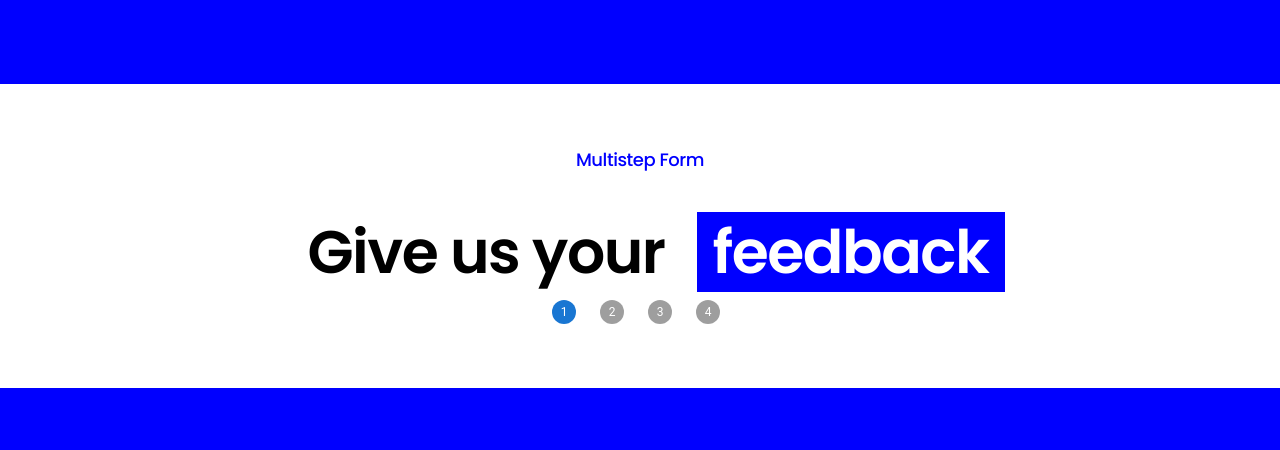
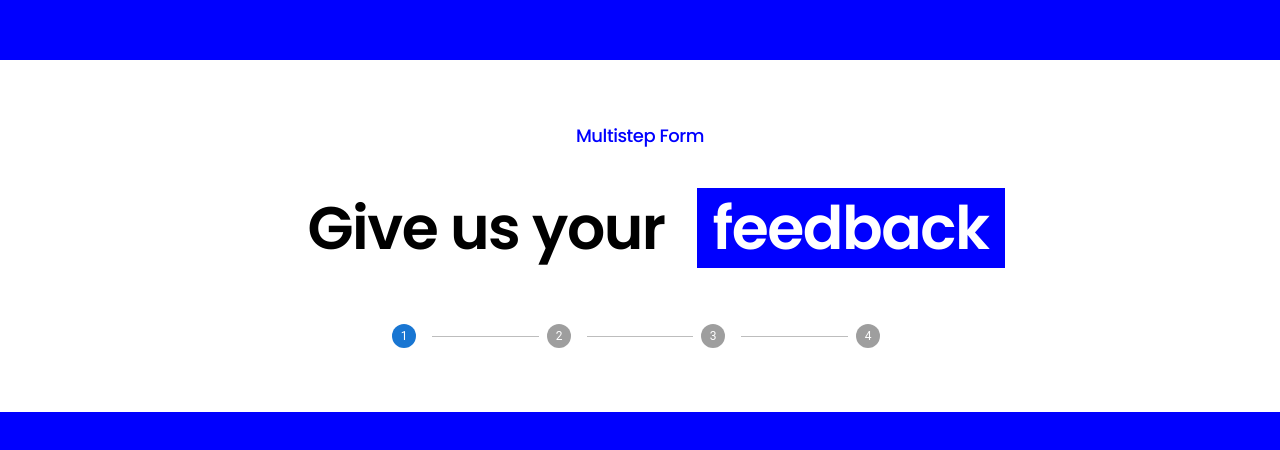
Before and after one commit to bazyli2/multi-step-form, a Next.js app: page / in a window 1280 px wide. Shown: the part 164-614 px from the top of the page. Built offline with nearby package versions, Linux system fonts and the light colour scheme; what @mui/material-nextjs would draw is missing.

Commit message:
added layout to stepper

```diff
--- a/src/pages/MultiStepForm/MultiStepForm.tsx
+++ b/src/pages/MultiStepForm/MultiStepForm.tsx
@@ -7,11 +7,13 @@ export function MultiStepForm() {
         <div className="text-blue text-lg leading-6 tracking-tight font-medium mb-8">
           Multistep Form
         </div>
-        <div className="font-semibold text-6xl leading-20 tracking-tight min-h-24 flex items-center">
+        <div className="font-semibold text-6xl leading-20 tracking-tight min-h-24 flex items-center mb-12">
           <div className="px-8">Give us your</div>
           <div className="px-4 bg-blue text-white">feedback</div>
         </div>
-        <FormStepper />
+        <div className="max-w-lg w-full">
+          <FormStepper />
+        </div>
       </div>
     </div>
   );
```
